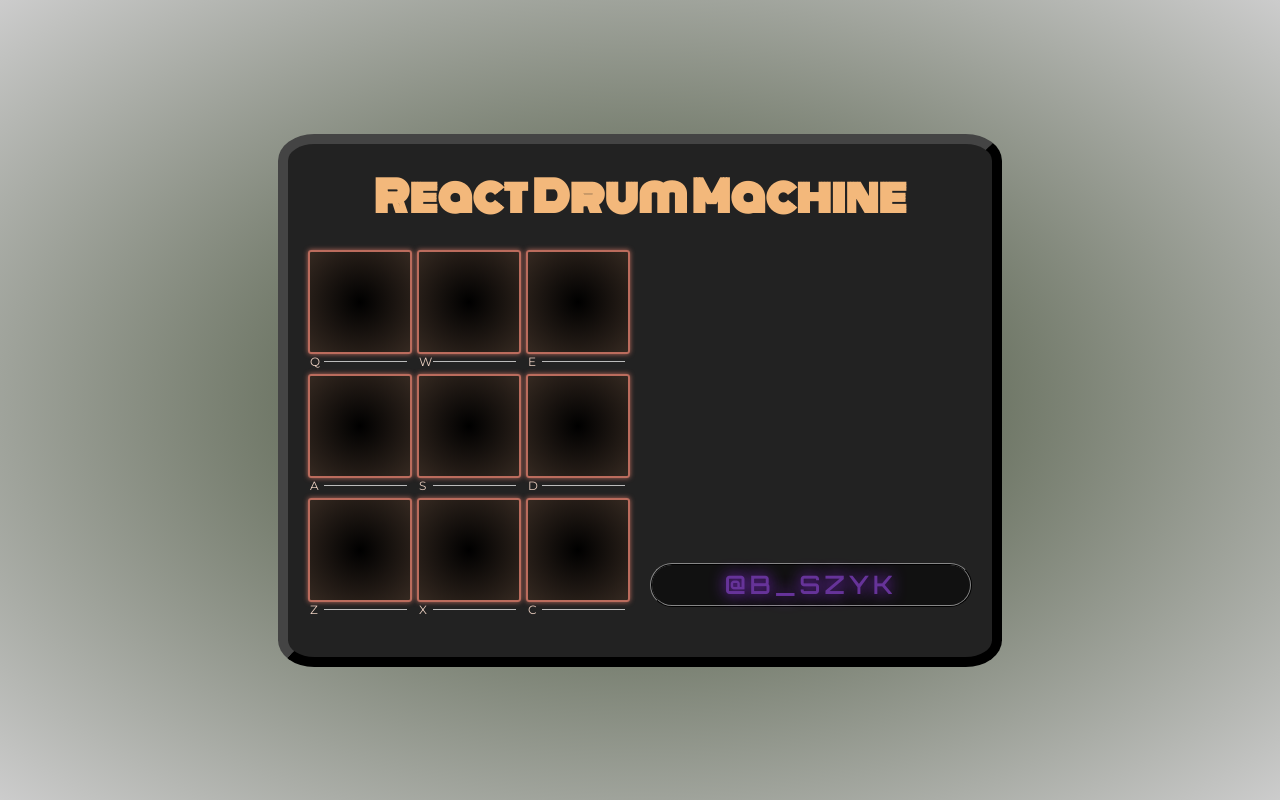
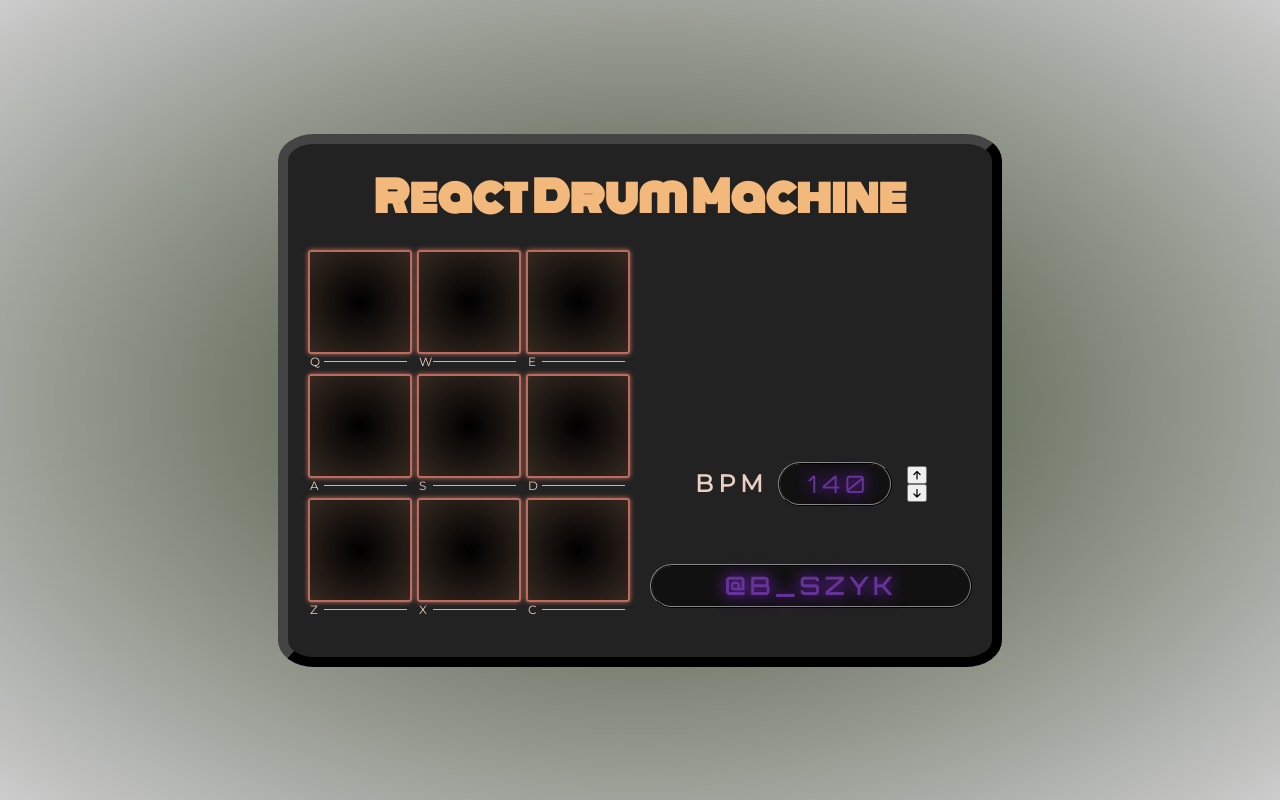
Before and after one commit to bszyk/react-drum-machine, a React (Create React App) app: page / in a window 1280 px wide. Built offline with nearby package versions, Linux system fonts and the light colour scheme.

Commit message:
created bpm component and state

```diff
--- a/src/App.css
+++ b/src/App.css
@@ -23,7 +23,6 @@ html {
 
 body {
   font-family: 'Montserrat', sans-serif;
-  color: white;
 
   background-color: #444;
   color: var(--font-color);
@@ -47,7 +46,7 @@ body {
 
   display: grid;
   grid-template-columns: 1fr 1fr;
-  grid-template-rows: min-content 1fr 1fr;
+  grid-template-rows: min-content repeat(4, 1fr);
   column-gap: 20px;
 
   padding: 20px;
@@ -67,8 +66,10 @@ body {
   text-align: center;
 }
 
+/**********************/
+/*       DRUMS        */
 .drum-pads {
-  grid-row: 2 / 4;
+  grid-row: 2 / -1;
   grid-column: 1 / 2;
 
   display: grid;
@@ -193,13 +194,61 @@ body {
 
 .drum-pad-key {
   font-size: 12px;
-
   padding-left: 2px;
 }
 
+/**********************/
+.bpm {
+  grid-row: 4 / 5;
+
+  display: flex;
+  justify-content: center;
+  align-items: center;
+}
+
+.bpm .buttons {
+  display: flex;
+  flex-direction: column;
+}
+
+.bpm .buttons button {
+  display: flex;
+  justify-content: center;
+  align-items: center;
+
+  width: 20px;
+}
+
+.bpm .buttons button i {
+  font-size: 10px;
+
+  padding: 2px;
+}
+
+.bpm h3 {
+  font-size: 24px;
+
+  letter-spacing: 5px;
+}
+
+.bpm span {
+  font-family: 'Orbitron', sans-serif;
+  font-size: 24px;
+  color: rebeccapurple;
+  text-shadow: 0px 0px 15px blueviolet;
+  letter-spacing: 5px;
+  text-align: center;
+
+  background-color: #111;
+  padding: 5px 20px 5px 28px;
+  border-radius: 1000000px;
+  border: 2px ridge #333;
+
+  margin: 0 15px 0 10px;
+}
+
 .display {
-  grid-row: 3 / 4;
-  align-self: flex-end;
+  grid-row: 5 / 6;
 
   font-family: 'Orbitron', sans-serif;
   font-size: 24px;
@@ -212,6 +261,4 @@ body {
   padding: 5px 0;
   border-radius: 1000000px;
   border: 2px ridge #333;
-
-  margin-bottom: 30px;
 }
--- a/src/App.js
+++ b/src/App.js
@@ -1,29 +1,19 @@
 import React, { useState, useEffect } from 'react';
 import './App.css';
 import DrumPads from './components/DrumPads';
+import Bpm from './components/Bpm';
 import drumLibrary from './data/drumLibrary';
 
 function App() {
   // displays the name of the last audio played
   const [display, setDisplay] = useState('@B_SZYK');
+  // updates beats per minute used by metronome
+  const [bpm, setBpm] = useState(140);
 
   useEffect(() => {
     // listen for keyboard use
     window.addEventListener('keydown', handleKeyPress);
   });
-
-  const padClick = (e) => {
-    // identify the corresponding audio element's id
-    let keypress = e.target.firstChild.id;
-    // use the id variable to grab the audio tag and play audio
-    document.getElementById(keypress).play();
-    // set a variable for the target div
-    let drumPadDiv = e.target;
-    // display the name of the audio by accessing the target div's id
-    setDisplay(drumPadDiv.id.replace(/_/g, ' ').toUpperCase());
-    // initiate pad animation
-    addPadAnimation(keypress, drumPadDiv);
-  };
 
   const handleKeyPress = (e) => {
     // Gather array of acceptable key presses
@@ -43,6 +33,19 @@ function App() {
       // initiate pad animation
       addPadAnimation(keypress, drumPadDiv);
     }
+  };
+
+  const padClick = (e) => {
+    // identify the corresponding audio element's id
+    let keypress = e.target.firstChild.id;
+    // use the id variable to grab the audio tag and play audio
+    document.getElementById(keypress).play();
+    // set a variable for the target div
+    let drumPadDiv = e.target;
+    // display the name of the audio by accessing the target div's id
+    setDisplay(drumPadDiv.id.replace(/_/g, ' ').toUpperCase());
+    // initiate pad animation
+    addPadAnimation(keypress, drumPadDiv);
   };
 
   const addPadAnimation = (keypress, drumPadDiv) => {
@@ -65,6 +68,7 @@ function App() {
     <div className='container'>
       <h1 className='title'>React Drum Machine</h1>
       <DrumPads drumLibrary={drumLibrary} padClick={padClick} />
+      <Bpm bpm={bpm} setBpm={setBpm} />
       <h3 className='display'>{display}</h3>
     </div>
   );
--- /dev/null
+++ b/src/components/Bpm.js
@@ -0,0 +1,20 @@
+import React from 'react';
+
+const Bpm = ({ bpm, setBpm }) => {
+  return (
+    <div className='bpm'>
+      <h3>BPM</h3>
+      <span>{bpm}</span>
+      <div className='buttons'>
+        <button className='increase-bpm' onClick={() => setBpm(bpm + 1)}>
+          <i className='fas fa-arrow-up'></i>
+        </button>
+        <button className='decrease-bpm' onClick={() => setBpm(bpm - 1)}>
+          <i className='fas fa-arrow-down'></i>
+        </button>
+      </div>
+    </div>
+  );
+};
+
+export default Bpm;
```
